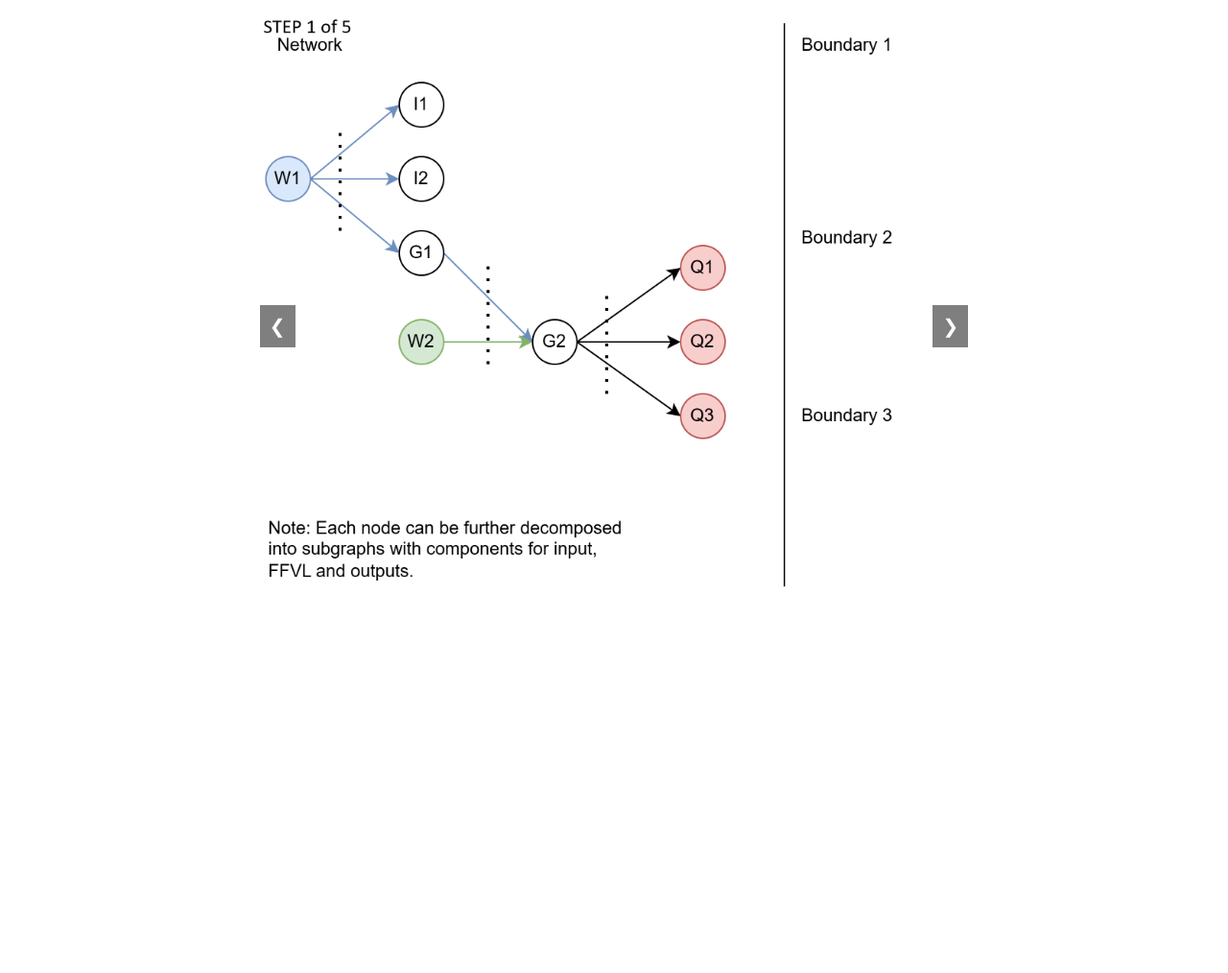
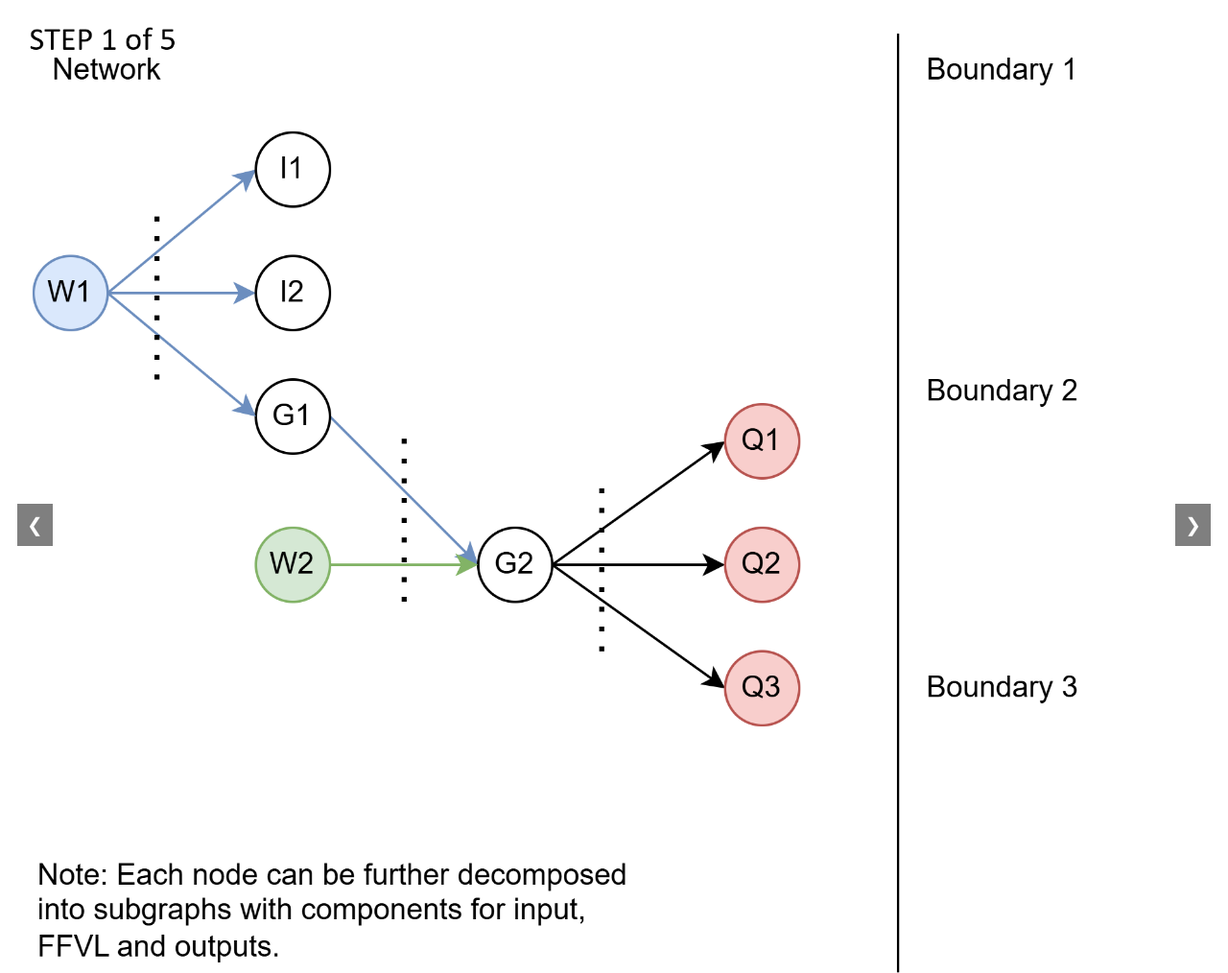
Before and after one commit to pearcek1/hca_allocation, a plain HTML site: page index.html in a window 1280 px wide. Shown: the whole page at 96% size. Before the commit the page ends 800 px from the top, so only its background shows below. Drawn offline with Linux system fonts and the light colour scheme.

Commit message:
Update index.html

```diff
--- a/index.html
+++ b/index.html
@@ -1,10 +1,12 @@
 <style>
 .slideshow-container {
     position: relative;
-    max-width: 60%;
+    max-width: 100%px;
+    width: 100%;
     margin: auto;
     text-align: center;
 }
+
 .slide {
     display: none;
     width: 100%;
```
